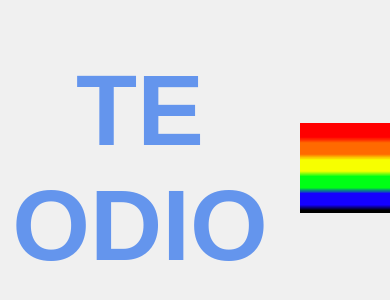
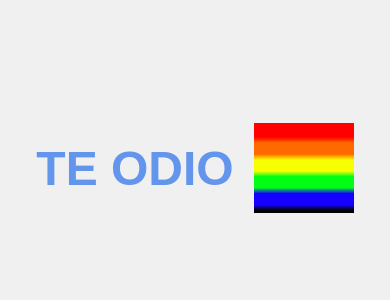
Before and after one commit to jan-queralt/r, a plain HTML site: page index.html in a window 390 px wide. Shown: the part 254-554 px from the top of the page. Drawn offline with nearby package versions, Linux system fonts and the light colour scheme.

Commit message:
Update styles.css

```diff
--- a/styles.css
+++ b/styles.css
@@ -11,7 +11,7 @@ h1 {
     text-align: center;
     color: cornflowerblue;
     font-family: Arial, Helvetica, sans-serif;
-    font-size: 100px;
+    font-size: 300px;
 }
 
 img{
@@ -20,3 +20,9 @@ img{
     cursor: vertical-text;
     margin-left: 20px;
 }
+
+@media (max-width: 600px) { /* Aplicar estilos específicos para pantallas más pequeñas */
+    h1 {
+        font-size: 3rem; /* Reducir el tamaño de fuente para dispositivos móviles */
+    }
+}
```
